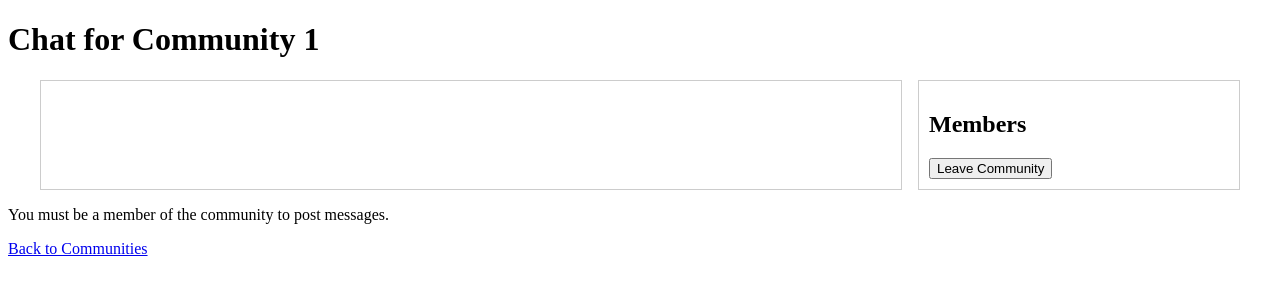
After one commit to Kirirto-kun/BookShelf_main, a Flask app: page /community_chat/1 in a window 1280 px wide. The commit adds this page. Shown: the top 300 px of the page. Run offline with Flask 3, Linux system fonts and the light colour scheme; the visitor is signed in with stand-in values (Sample User, id 1); data that the repository does not hold is empty.

Commit message:
main commit 2, chats, communities fuul
aslknfa

```diff
--- a/newFlask/app.py
+++ b/newFlask/app.py
@@ -270,5 +270,146 @@ def logout():
     session.pop('user_id', None)
     return redirect('/login')
 
+
+
+
+
+
+
+
+@app.route('/create_community', methods=['GET', 'POST'])
+@login_required
+def create_community():
+    if request.method == 'POST':
+        name = request.form['name']
+        description = request.form['description']
+        user_id = session['user_id']
+        username = session['username']
+
+        # Create a new community document with a unique ID
+        community_ref = db.collection('communities').document()  # Auto-generate a unique ID
+        community_id = community_ref.id
+        community_ref.set({
+            'id': community_id,  # Explicitly add the community ID field
+            'name': name,
+            'description': description,
+            'members': [user_id]
+        })
+
+        # Add the community ID to the user's list
+        db.collection('users').document(user_id).collection('communities').add({
+            'community_id': community_id,
+            'username': username
+        })
+
+        return redirect(url_for('communities'))
+
+    return render_template('create_community.html')
+
+
+@app.route('/join_community/<community_id>', methods=['POST'])
+@login_required
+def join_community(community_id):
+    user_id = session['user_id']
+    username = session['username']
+
+    # Add user to the community
+    community_ref = db.collection('communities').document(community_id)
+    community_ref.update({
+        'members': firestore.ArrayUnion([user_id])
+    })
+
+    # Add the community to the user's list
+    db.collection('users').document(user_id).collection('communities').add({
+        'community_id': community_id,
+        'username': username
+    })
+
+    return redirect(url_for('communities'))
+
+
+@app.route('/communities')
+@login_required
+def communities():
+    user_id = session['user_id']
+
+    communities_ref = db.collection('communities').stream()
+    communities_list = [community.to_dict() for community in communities_ref]
+
+    user_communities_ref = db.collection('users').document(user_id).collection('communities').stream()
+    user_communities = [doc.to_dict()['community_id'] for doc in user_communities_ref]
+
+    return render_template('communities.html', communities=communities_list, user_communities=user_communities)
+
+
+
+
+
+
+
+@app.route('/community_chat/<community_id>', methods=['GET', 'POST'])
+@login_required
+def community_chat(community_id):
+    user_id = session['user_id']
+
+    # Fetch community members
+    community_ref = db.collection('communities').document(community_id).get()
+    community_data = community_ref.to_dict()
+    member_ids = community_data.get('members', [])
+
+    # Check if the user is a member
+    is_member = user_id in member_ids
+
+    if request.method == 'POST':
+        if is_member:
+            message = request.form['message']
+            username = session['username']
+
+            # Add the message to the chat
+            db.collection('communities').document(community_id).collection('chat').add({
+                'user_id': user_id,
+                'username': username,
+                'message': message,
+                'timestamp': firestore.SERVER_TIMESTAMP
+            })
+        else:
+            flash("You must be a member of the community to post messages.", "warning")
+
+        return redirect(url_for('community_chat', community_id=community_id))
+
+    # Fetch chat messages
+    chat_ref = db.collection('communities').document(community_id).collection('chat').order_by('timestamp').stream()
+    chat_messages = [msg.to_dict() for msg in chat_ref]
+
+    # Fetch community members
+    members = []
+    for member_id in member_ids:
+        user_ref = db.collection('users').document(member_id).get()
+        user_data = user_ref.to_dict()
+        members.append({
+            'username': user_data.get('username', 'Unknown User')
+        })
+
+    return render_template('community_chat.html', community_id=community_id, chat_messages=chat_messages, community_members=members, is_member=is_member)
+
+
+@app.route('/leave_community/<community_id>', methods=['POST'])
+@login_required
+def leave_community(community_id):
+    user_id = session['user_id']
+
+    # Remove user from the community
+    community_ref = db.collection('communities').document(community_id)
+    community_ref.update({
+        'members': firestore.ArrayRemove([user_id])
+    })
+
+    # Remove the community from the user's list
+    user_communities_ref = db.collection('users').document(user_id).collection('communities').where('community_id', '==', community_id).stream()
+    for doc in user_communities_ref:
+        doc.reference.delete()
+
+    return redirect(url_for('communities'))
+
 if __name__ == '__main__':
     app.run(debug=True)
--- /dev/null
+++ b/newFlask/templates/community_chat.html
@@ -0,0 +1,87 @@
+<!DOCTYPE html>
+<html lang="en">
+<head>
+    <meta charset="UTF-8">
+    <meta name="viewport" content="width=device-width, initial-scale=1.0">
+    <title>Community Chat</title>
+    <style>
+        /* Basic styles for chat */
+        .container {
+            display: flex;
+            justify-content: space-between;
+            max-width: 1200px;
+            margin: auto;
+        }
+        .chat-container {
+            width: 70%;
+            margin-right: 10px;
+            border: 1px solid #ccc;
+            padding: 10px;
+            max-height: 500px;
+            overflow-y: scroll;
+        }
+        .chat-message {
+            margin-bottom: 10px;
+        }
+        .chat-message .username {
+            font-weight: bold;
+        }
+        .members-container {
+            width: 25%;
+            border: 1px solid #ccc;
+            padding: 10px;
+            max-height: 500px;
+            overflow-y: scroll;
+        }
+        .members-container ul {
+            list-style-type: none;
+            padding: 0;
+        }
+        .members-container li {
+            margin-bottom: 10px;
+        }
+        .disabled {
+            background-color: #f0f0f0;
+            color: #ccc;
+        }
+    </style>
+</head>
+<body>
+    <h1>Chat for Community {{ community_id }}</h1>
+
+    <div class="container">
+        <div class="chat-container">
+            {% for message in chat_messages %}
+                <div class="chat-message">
+                    <span class="username">{{ message.username }}:</span>
+                    <span class="message">{{ message.message }}</span>
+                    <span class="timestamp">{{ message.timestamp.strftime('%Y-%m-%d %H:%M:%S') }}</span>
+                </div>
+            {% endfor %}
+        </div>
+
+        <div class="members-container">
+            <h2>Members</h2>
+            <ul>
+                {% for member in community_members %}
+                    <li>{{ member.username }}</li>
+                {% endfor %}
+            </ul>
+            <form action="{{ url_for('leave_community', community_id=community_id) }}" method="POST">
+                <button type="submit">Leave Community</button>
+            </form>
+        </div>
+    </div>
+
+    {% if is_member %}
+        <form action="{{ url_for('community_chat', community_id=community_id) }}" method="post">
+            <textarea name="message" rows="4" cols="50" placeholder="Type your message..."></textarea><br>
+            <input type="submit" value="Send">
+        </form>
+    {% else %}
+        <p>You must be a member of the community to post messages.</p>
+    {% endif %}
+
+    <a href="{{ url_for('communities') }}">Back to Communities</a>
+</body>
+</html>
--- a/newFlask/templates/index.html
+++ b/newFlask/templates/index.html
@@ -8,6 +8,7 @@
     <h1>All Posts</h1>
     <a href="{{ url_for('create') }}">Create New Post</a>
     <a href="{{ url_for('liked_posts') }}">View Liked Posts</a>
+    <a href="{{ url_for('communities') }}">Communities</a> <!-- Добавьте ссылку на сообщества -->
     <a href="{{ url_for('logout') }}">Logout</a>
     <ul>
         {% for post in posts %}
@@ -18,8 +19,8 @@
                     <img src="{{ post.image_url }}" alt="Post Image" style="max-width: 300px;"/>
                 {% endif %}
                 <p>By User: {{ post.username }}</p>
-                <p>Created at: {{ post.created_at_str }}</p>
-                <p>Likes: {{ post.likes_count }}</p> <!-- Display number of likes -->
+                <p>Created at: {{ post.created_at_str }}</p> <!-- Display post creation time -->
+                <p>Likes: {{ post.likes }}</p>
                 <!-- Link to the comments page for this post -->
                 <a href="{{ url_for('comments', post_id=post.id) }}">Comments</a>
                 <!-- Like button -->
```
Also changed, not shown: newFlask/templates/communities.html (added, +30 -0 lines), newFlask/templates/create_community.html (added, +18 -0 lines).
